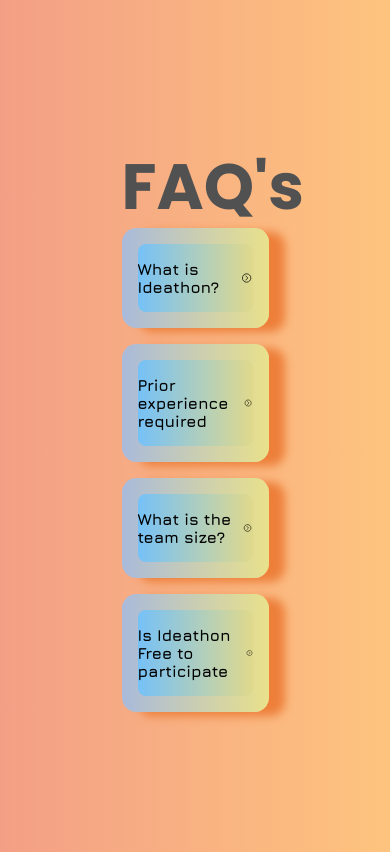
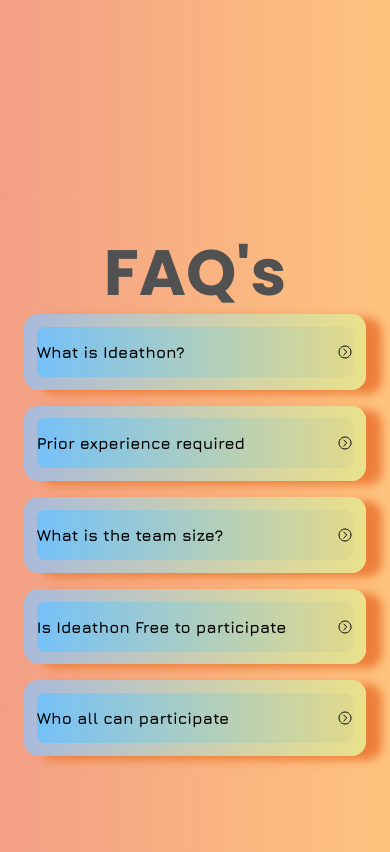
Before and after one commit to VITMAS-VITVellore/Ideathon, a plain HTML site: page index.html in a window 390 px wide. Shown: the part 5900-6752 px from the top of the page. Drawn offline with nearby package versions, Linux system fonts and the light colour scheme.

Commit message:
added media query

```diff
--- a/assets/css/faq.css
+++ b/assets/css/faq.css
@@ -28,7 +28,7 @@
 }
 .container{
     width: 50%;
-    max-width: 70rem;
+    max-width: 70r9m;
     margin: 0 auto;
     padding:0 1.5rem;
 }
@@ -39,7 +39,7 @@
 
     border-radius: .9rem;
     margin-bottom: 1rem;
-    padding:1rem;
+    padding:.8rem;
     box-shadow: 1rem 4px .6rem rgb(237, 127, 58);
 }
 
@@ -75,7 +75,7 @@
     font-size: 1rem;
     font-family: 'Jura', sans-serif;
     font-weight: 900;
-
+    justify-items: space-between;
     border-radius: .5rem;
      max-height: 0;
      overflow: hidden;
@@ -142,3 +142,78 @@
 .accordian-item:hover{
     box-shadow: -.5rem -.5px 1rem 1px rgb(237, 127, 58);
 }
+.text-item{
+    word-wrap:break-word;
+
+    padding-bottom: 10%;
+}
+.text_final{
+    word-wrap: break-word;
+    Padding-left: 10%;
+    Padding-right: 10%;
+}
+
+@media (max-width:480px) and (min-width:360px){
+
+    .container{
+        width:100%;
+        height: 50%;
+
+    }
+
+    .text-item{
+        position: relative;
+        bottom:3rem;
+        font-size: .7rem;
+        left:1rem;
+    }
+
+    .text_final{
+        position: relative;
+        bottom:3.3rem;
+        left: 1rem;
+    }
+
+
+}
+@media (max-width:768px) and (min-width:481px){
+    .container{
+
+        width:80%;
+
+    }
+
+    .text-item{
+        position: relative;
+        bottom:2.3rem;
+        left:1rem;
+        font-size:.9rem;
+    }
+    .text_final{
+        position: relative;
+        bottom:3.3rem;
+        left: 1rem;
+    }
+
+
+}
+@media (min-width:769px) {
+    .container{
+
+        width:50%;
+
+    }
+
+    .text-item{
+        position: relative;
+        bottom:2.6rem;
+        left:1rem;
+    }
+    .text_final{
+        position: relative;
+        bottom:3.3rem;
+        left: 1rem;
+    }
+
+
+}
--- a/index.html
+++ b/index.html
@@ -355,7 +355,10 @@
 <section id ="faqs" class="flex-center">
   <div class="container">
     <h1 class="faq" >FAQ's</h1>
+    <div class="row">
+
     <div class="accordion">
+      <div class="col-1">
         <div class="accordian-item" id="question-1">
             <a class="accordian-link" href="#question-1">
                 What is Ideathon?
@@ -373,7 +376,8 @@
 
         </div>
         </div>
-
+      </div>
+        <div class="col-2">
         <div class="accordian-item" id="question-2">
             <a class="accordian-link" href="#question-2">
                Prior experience required
@@ -383,16 +387,18 @@
         </a>
 
         <div class="answer">
-            <p style="font-size:large;color:rgb(236, 243, 240)">
+            <p style="color:rgb(236, 243, 240)">
                 <ul>
-                    <li class="text-item">Should have basic knowledge of html,css,javascript..</li>
+                    <li class="text-item">Having knowledge of html,css,javascript and any programming language would be benefitical, but even if you don't know<br> you can form a team in which you can take up a different role.
+                    </li>
                 </ul>
 
             </p>
 
         </div>
     </div>
-
+  </div>
+    <div class="col-3">
         <div class="accordian-item" id="question-3">
             <a class="accordian-link" href="#question-3">
                 What is the team size?
@@ -402,16 +408,18 @@
         </a>
 
         <div class="answer">
-            <p style="font-size:large;color:rgb(236, 243, 240)">
+            <p style="color:rgb(236, 243, 240)">
                 <ul>
-                    <li class="text-item">You can participate alone, or if in team, max size is 4 members.</li>
+                    <li class="text-item">team of 1-4 participants.
+                    </li>
                 </ul>
 
             </p>
 
         </div>
     </div>
-
+  </div>
+    <div class="col-4">
         <div class="accordian-item" id="question-4">
             <a class="accordian-link" href="#question-4">
                 Is Ideathon Free to participate
@@ -420,19 +428,40 @@
             </a>
 
         <div class="answer">
-            <p style="font-size:medium; color:rgb(236, 243, 240)">
+            <p style="color:rgb(236, 243, 240)">
                 <ul>
-                    <li class="text_final">Yaa!! its absolutely free, students irrespective of their field of <br>study can participate</li>
+                    <li class="text_final">Its absolutely free</li>
                 </ul>
 
             </p>
 
         </div>
     </div>
+    </div>
+    <div class="col-4">
+      <div class="accordian-item" id="question-5">
+          <a class="accordian-link" href="#question-5">
+              Who all can participate
+              <ion-icon class="down" name="chevron-down-circle-outline"></ion-icon>
+              <ion-icon class="up" name="chevron-forward-circle-outline"></ion-icon>
+          </a>
+
+      <div class="answer">
+          <p style="color:rgb(236, 243, 240)">
+              <ul>
+                  <li class="text_final">students irrespective of their field of study can participate</li>
+              </ul>
+
+          </p>
+
+      </div>
+  </div>
+  </div>
 
 
 
     </div>
+  </div>
 
 </div>
 
```
